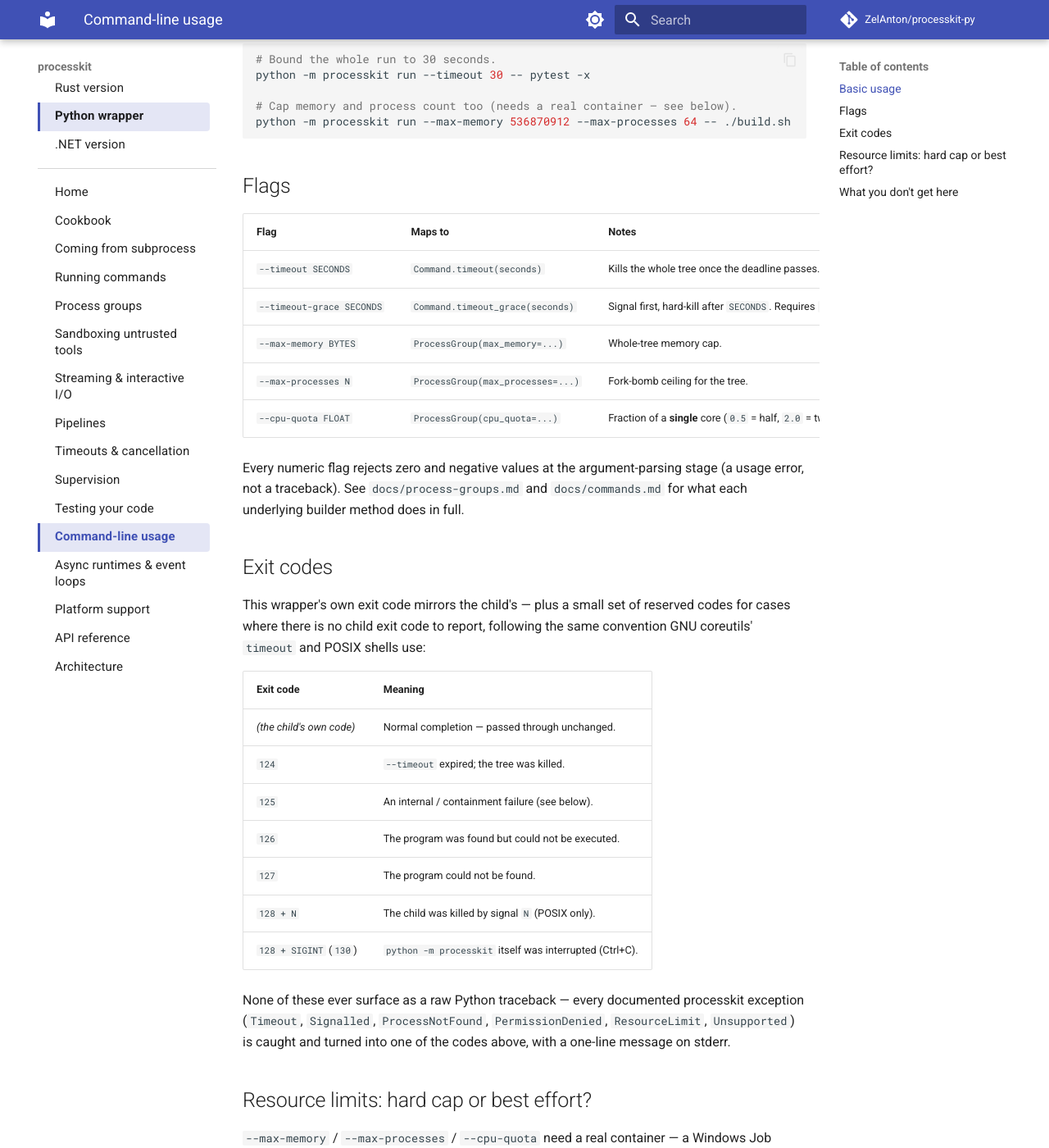
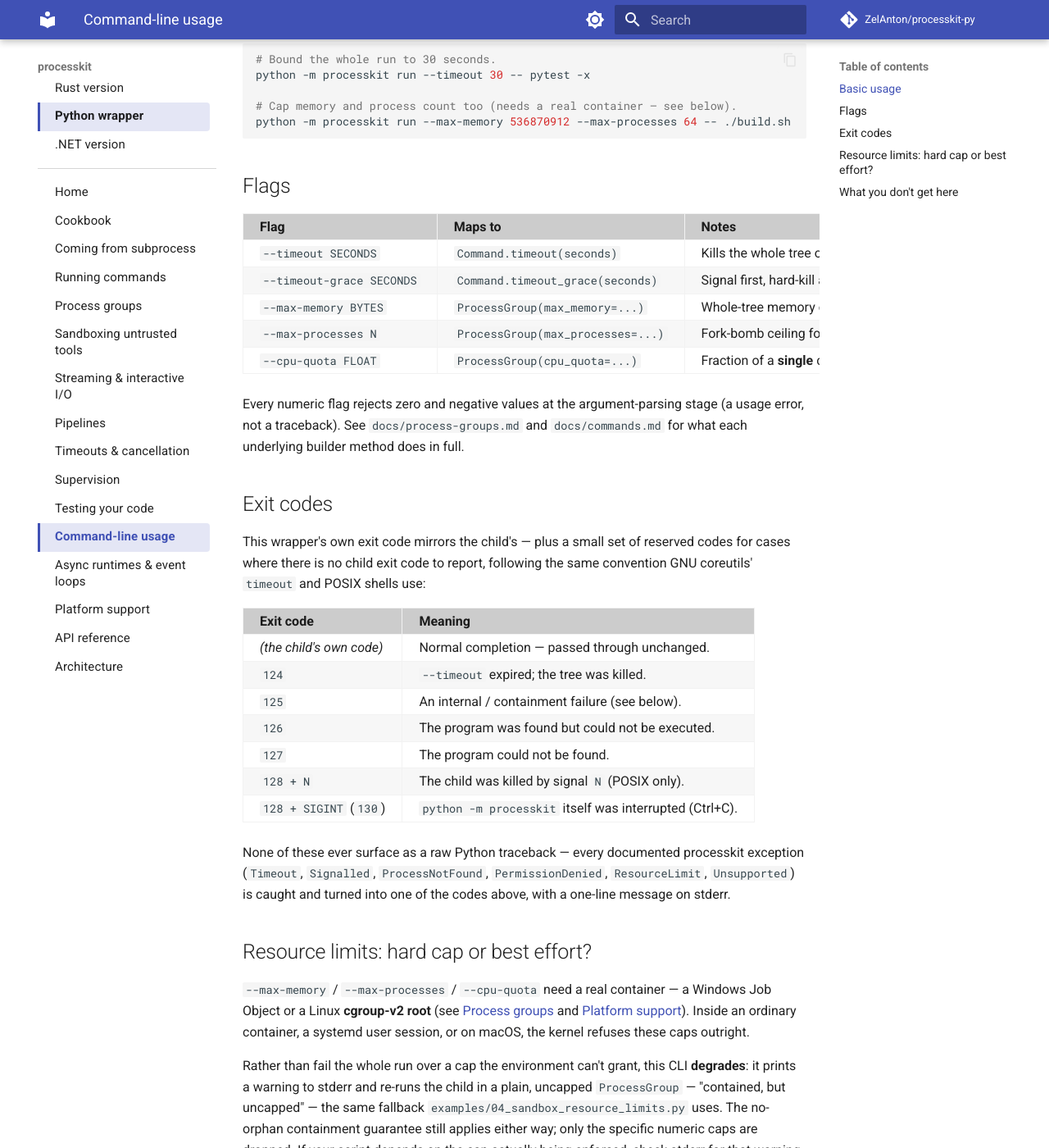
Before and after one commit to ZelAnton/processkit-py, an MkDocs documentation site: the page built from docs/cli.md, in a window 1280 px wide and 1400 px high, scrolled down 829 px. Shown: the whole window at 82% size. Built offline with MkDocs 1.6.1 and Material for MkDocs 9.7.7, drawn with Linux system fonts in a browser that asks for light colours; comment, search, counter and statistics services are not loaded.

Commit message:
Add table border, header fill, and row striping to match the reference site
Reintroduce cell borders, a filled header row, and alternating row shading
on the docs site's wide tables via new palette-aware CSS variables, mirroring
the reference _Pages/processkit site's table treatment more closely in both
light and dark color schemes. Selectors stay scoped to
`.md-typeset table:not([class])` to preserve the existing specificity
approach.

```diff
--- a/docs/overrides/extra.css
+++ b/docs/overrides/extra.css
@@ -9,12 +9,18 @@
   --processkit-nav-hover-bg: rgb(63 81 181 / 10%);
   --processkit-nav-active-bg: rgb(63 81 181 / 14%);
   --processkit-nav-divider: rgb(0 0 0 / 16%);
+  --processkit-table-border: hsl(0 0% 95%);
+  --processkit-table-header-bg: hsl(0 0% 80%);
+  --processkit-table-alternate-bg: hsl(0 0% 97%);
 }
 
 [data-md-color-scheme="slate"] {
   --processkit-nav-hover-bg: rgb(159 168 218 / 13%);
   --processkit-nav-active-bg: rgb(159 168 218 / 18%);
   --processkit-nav-divider: rgb(255 255 255 / 18%);
+  --processkit-table-border: hsl(200 7% 13%);
+  --processkit-table-header-bg: hsl(200 7% 28%);
+  --processkit-table-alternate-bg: hsl(200 7% 11%);
 }
 
 /* Keep the project name prominent while Material changes the page topic. */
@@ -94,10 +100,34 @@
    reliably wins over its default `inline-block` (extra.css loads after the
    theme stylesheet, so equal-specificity ties resolve in our favor). */
 .md-typeset table:not([class]) {
+  border: 0;
+  border-collapse: collapse;
+  border-radius: 0;
   display: block;
+  font-size: 16px;
+  margin: 0 auto;
   max-width: 100%;
   overflow-x: auto;
   width: max-content;
+}
+
+/* The generated Material pages contain bare tables, whereas the reference
+   places a native table inside `.table-wrapper`. Mirror the reference table's
+   compact cells, filled heading, and alternating rows on those emitted nodes. */
+.md-typeset table:not([class]) td,
+.md-typeset table:not([class]) th {
+  border: 1px solid var(--processkit-table-border);
+  padding: 3px 20px;
+}
+
+.md-typeset table:not([class]) th { min-width: 0; }
+
+.md-typeset table:not([class]) thead {
+  background-color: var(--processkit-table-header-bg);
+}
+
+.md-typeset table:not([class]) tbody tr:nth-child(even) {
+  background-color: var(--processkit-table-alternate-bg);
 }
 
 /* Material already keeps link text intact inside table cells
```
